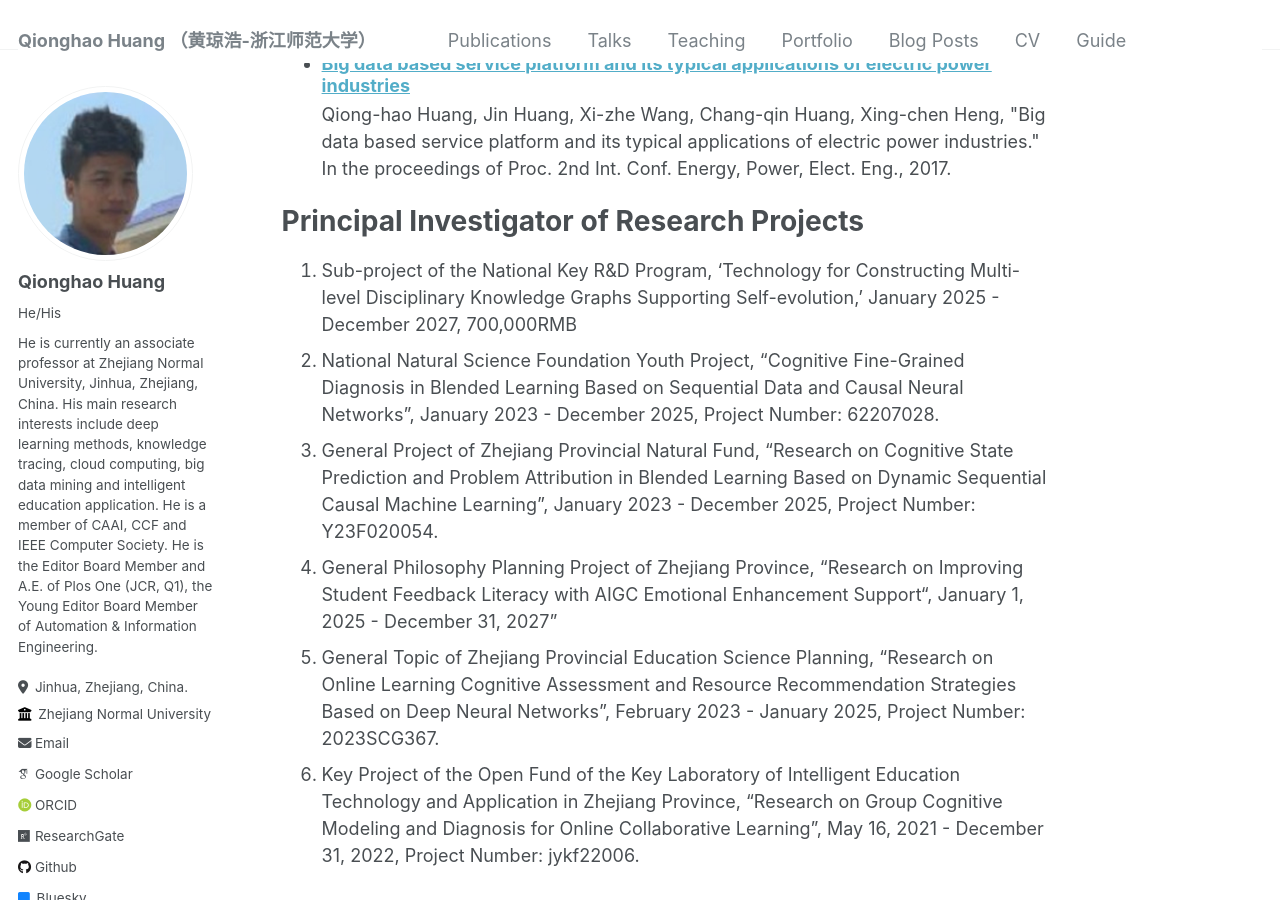
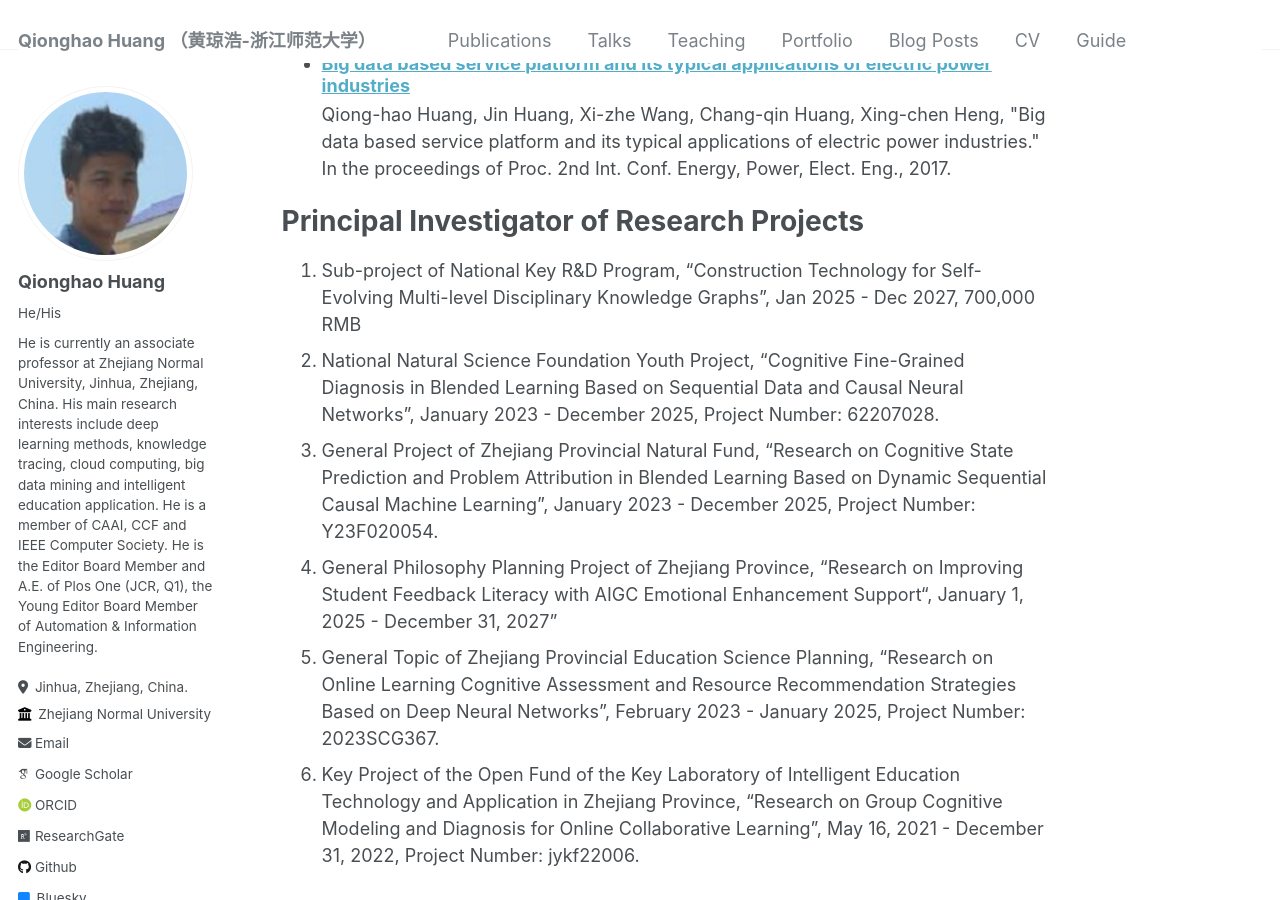
Before and after one commit to qhhuang-ai/qhhuang-ai.github.io, a Jekyll site: the page built from _pages/about.md, in a window 1280 px wide and 900 px high, scrolled down 5005 px. Built offline with Jekyll 4.4.1, drawn with Linux system fonts in a browser that asks for light colours; some web fonts are replaced; a script that is not in the unit is left out; comment, search, counter and statistics services are not loaded.

Commit message:
update CV

```diff
--- a/_pages/about.md
+++ b/_pages/about.md
@@ -37,7 +37,7 @@ Publications
 
 Principal Investigator of Research Projects
 ======
-1. Sub-project of the National Key R&D Program, 'Technology for Constructing Multi-level Disciplinary Knowledge Graphs Supporting Self-evolution,' January 2025 - December 2027, 700,000RMB
+1. Sub-project of National Key R&D Program, "Construction Technology for Self-Evolving Multi-level Disciplinary Knowledge Graphs", Jan 2025 - Dec 2027, 700,000 RMB
 1. National Natural Science Foundation Youth Project, “Cognitive Fine-Grained Diagnosis in Blended Learning Based on Sequential Data and Causal Neural Networks”, January 2023 - December 2025, Project Number: 62207028.
 1. General Project of Zhejiang Provincial Natural Fund, “Research on Cognitive State Prediction and Problem Attribution in Blended Learning Based on Dynamic Sequential Causal Machine Learning”, January 2023 - December 2025, Project Number: Y23F020054.
 1. General Philosophy Planning Project of Zhejiang Province, “Research on Improving Student Feedback Literacy with AIGC Emotional Enhancement Support“, January 1, 2025 - December 31, 2027"
```
